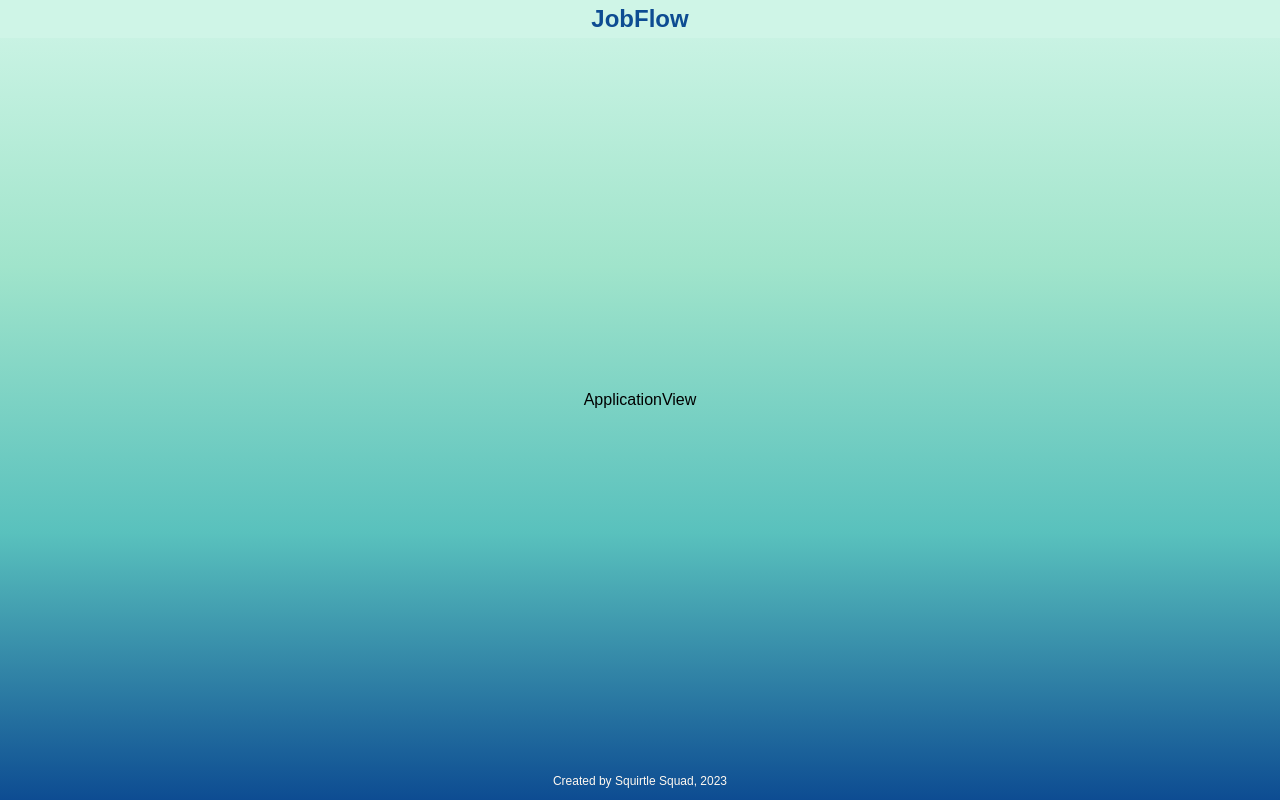
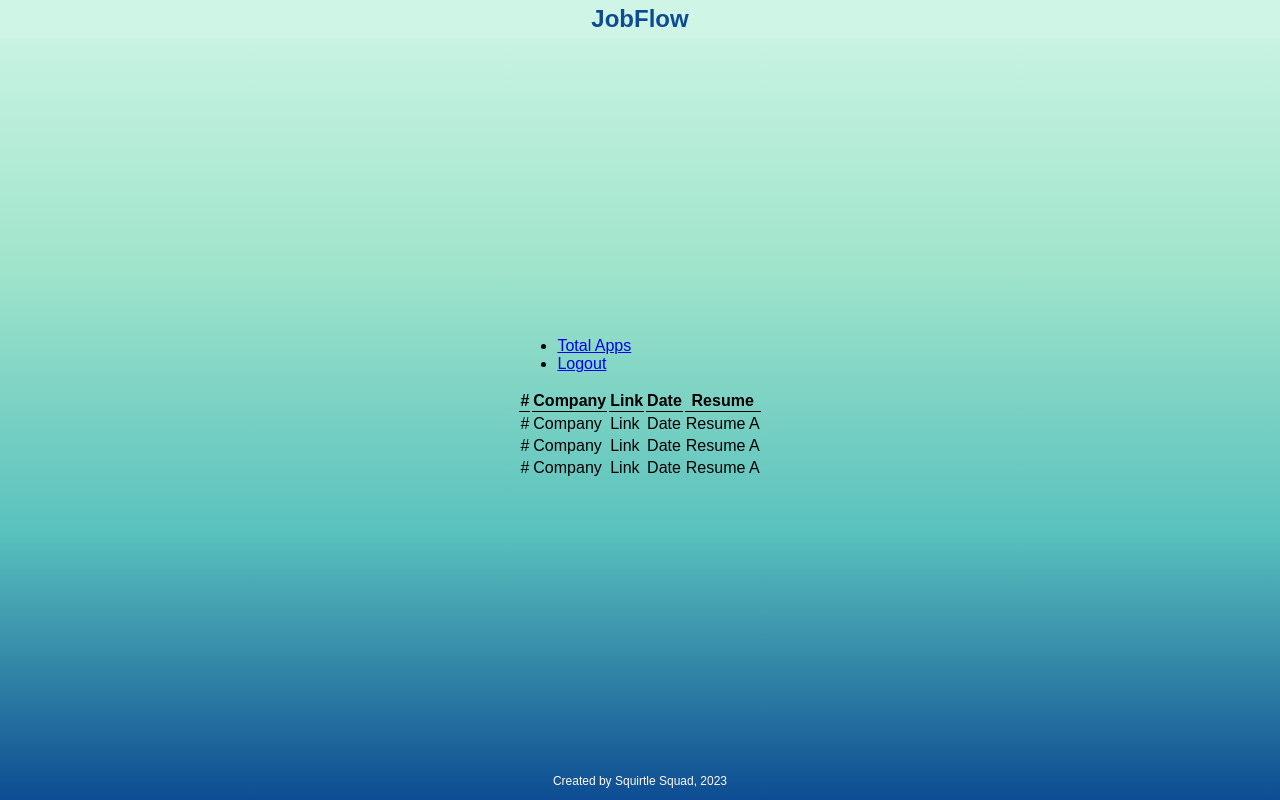
Before and after one commit to Job-Flow-Open-Source/JobFlow, a React app: page /applicationview in a window 1280 px wide. Built offline with nearby package versions, Linux system fonts and the light colour scheme.

Commit message:
this will add application table to AppsView component. Set up 'back' links on sign up.
Co-authored-by: Jason Hwang <hwangja1019@users.noreply.github.com>

```diff
--- a/client/App.jsx
+++ b/client/App.jsx
@@ -3,20 +3,25 @@ import { Routes, Route } from 'react-router-dom';
 
 import Signup from './components/Signup';
 import Login from './components/Login';
+import Navbar from './components/Navbar';
 // import Home from './components/Home';
 import ApplicationView from './components/ApplicationView';
 
 const App = (props) => {
+  const [showNav, setShowNav] = useState(false);
   return (
     <div className="router">
       {/* content seen on every page */}
+      <div>
+        {showNav && <Navbar/>}
+      </div>
       <div className="routerMain" id='content'>
         <Routes>
           {/* different path inside each rout, component inside- loggin, sign up, home */}
 
-          <Route path='/' element={<Login />} />
-          <Route path='/signup' element={<Signup />} />
-          <Route path='/applicationview' element={<ApplicationView />} />
+          <Route path='/' element={<Login showNav={setShowNav}/>} />
+          <Route path='/signup' element={<Signup showNav={setShowNav}/>} />
+          <Route path='/applicationview' element={<ApplicationView showNav={setShowNav}/>} />
           {/* <Route path='/home' element={<Home />} /> */}
         </Routes>
       </div>
--- /dev/null
+++ b/client/components/AppEntry.jsx
@@ -0,0 +1,25 @@
+import React from 'react';
+
+const AppEntry = (props) => {
+    return (
+        <tr>
+            <td>
+                #
+            </td>
+            <td>
+                Company
+            </td>
+            <td>
+                Link
+            </td>
+            <td>
+                Date
+            </td>
+            <td>
+                Resume A
+            </td>
+        </tr>
+    )
+}
+
+export default AppEntry;
--- a/client/components/ApplicationView.jsx
+++ b/client/components/ApplicationView.jsx
@@ -1,9 +1,42 @@
-import React from 'react';
+import React, {useEffect} from 'react';
+import { useActionData } from 'react-router';
+import AppEntry from './AppEntry';
 
 const ApplicationView = (props) => {
+
+useEffect(()=> {
+    props.showNav(true)
+    },[])
+    //total applications
+    const arrOfApps = [];
+    for (let i = 1; i <= 3; i++){
+        arrOfApps.push(<AppEntry/>)
+    }
+
     return (
-        <div>ApplicationView
-            <div></div>
+        <div>
+            <div>
+            <table>
+                <tr >
+                    <th>
+                        #
+                    </th>
+                    <th>
+                        Company
+                    </th>
+                    <th>
+                        Link
+                    </th>
+                    <th>
+                        Date
+                    </th>
+                    <th>
+                        Resume
+                    </th>
+                </tr>
+                {arrOfApps}
+            </table>
+            </div>
 
         </div>
     )
--- a/client/components/Login.jsx
+++ b/client/components/Login.jsx
@@ -1,6 +1,9 @@
 import React, { useState, useEffect } from 'react';
 
 const Login = (props) => {
+  useEffect(()=> {
+    props.showNav(false)
+  },[])
   return (
     <div className="loginPage">
       <div className="loginBox">
--- a/client/components/Navbar.jsx
+++ b/client/components/Navbar.jsx
@@ -19,19 +19,19 @@ function Navbar(props) {
               value='ApplicationView'
               style={({ active }) => (active ? active : undefined)}
             >
-              Crawl
+              Total Apps
             </NavLink>
           </li>
           <li>
             <NavLink
-              to='/about'
-              value='About'
+              to='/'
+              value='Login'
               style={({ active }) => (active ? active : undefined)}
             >
-              About
+              Logout
             </NavLink>
           </li>
-          <li>
+          {/* <li>
             <NavLink
               to='/demo'
               value='Demo'
@@ -57,7 +57,7 @@ function Navbar(props) {
             >
               Team
             </NavLink>
-          </li>
+          </li> */}
         </ul>
       </div>
     </nav>
--- a/client/components/Signup.jsx
+++ b/client/components/Signup.jsx
@@ -1,6 +1,9 @@
-import React from 'react';
+import React, { useEffect } from 'react';
 
 const Signup = (props) => {
+  useEffect(()=> {
+    props.showNav(false)
+  },[])
   return (
     <div className="signupPage">
       <div className="signupBox">
--- a/client/stylesheets/styles.scss
+++ b/client/stylesheets/styles.scss
@@ -297,3 +297,7 @@ tr > div {
   background-color: rgba(255, 255, 255, 0.2);
   font-size: 1em;
 }
+
+.nav{
+  display:flex;
+}
```
